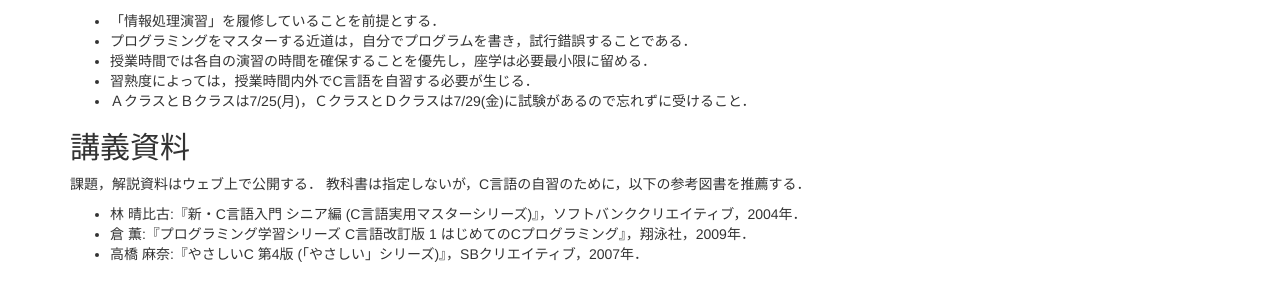
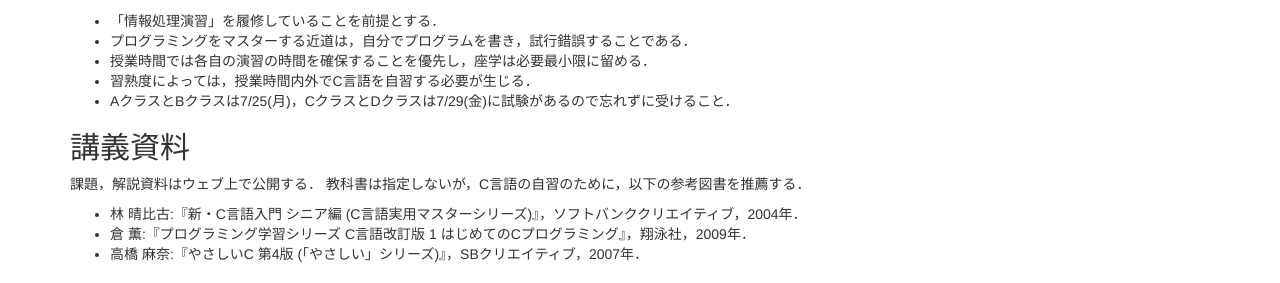
Before and after one commit to ecei-tohoku/ppa-public, a Jekyll site: the page built from about.md, in a window 1280 px wide and 1008 px high. Shown: the part 448-731 px from the top of the window. Built offline with Jekyll 4.4.1, drawn with Linux system fonts in a browser that asks for light colours; nearby versions of some CDN libraries.

Commit message:
A trivial fix.

```diff
--- a/about.md
+++ b/about.md
@@ -21,7 +21,7 @@ title: シラバス
 + プログラミングをマスターする近道は，自分でプログラムを書き，試行錯誤することである．
 + 授業時間では各自の演習の時間を確保することを優先し，座学は必要最小限に留める．
 + 習熟度によっては，授業時間内外でC言語を自習する必要が生じる．
-+ ＡクラスとＢクラスは7/25(月)，ＣクラスとＤクラスは7/29(金)に試験があるので忘れずに受けること．
++ AクラスとBクラスは7/25(月)，CクラスとDクラスは7/29(金)に試験があるので忘れずに受けること．
 
 ## 講義資料
 
```
